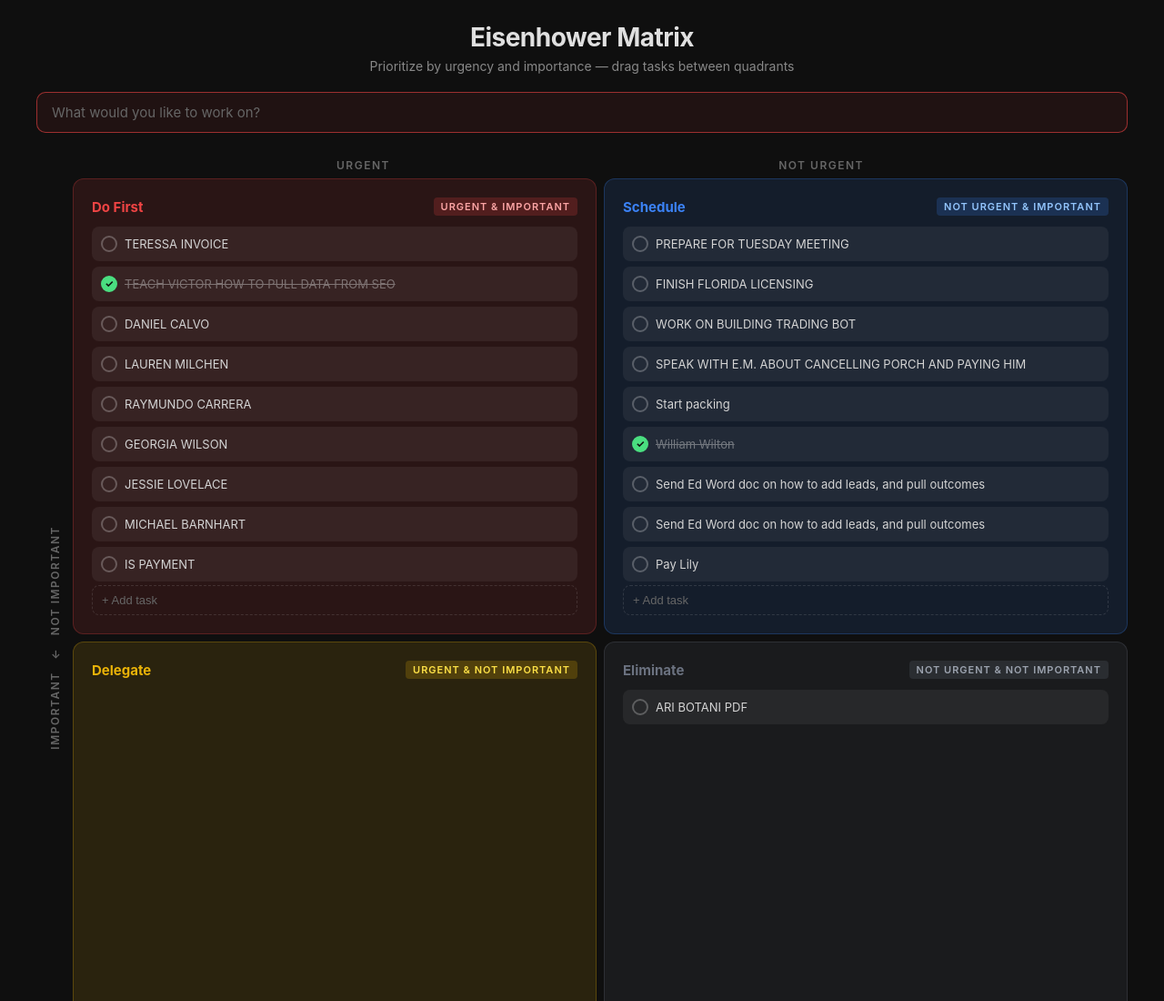
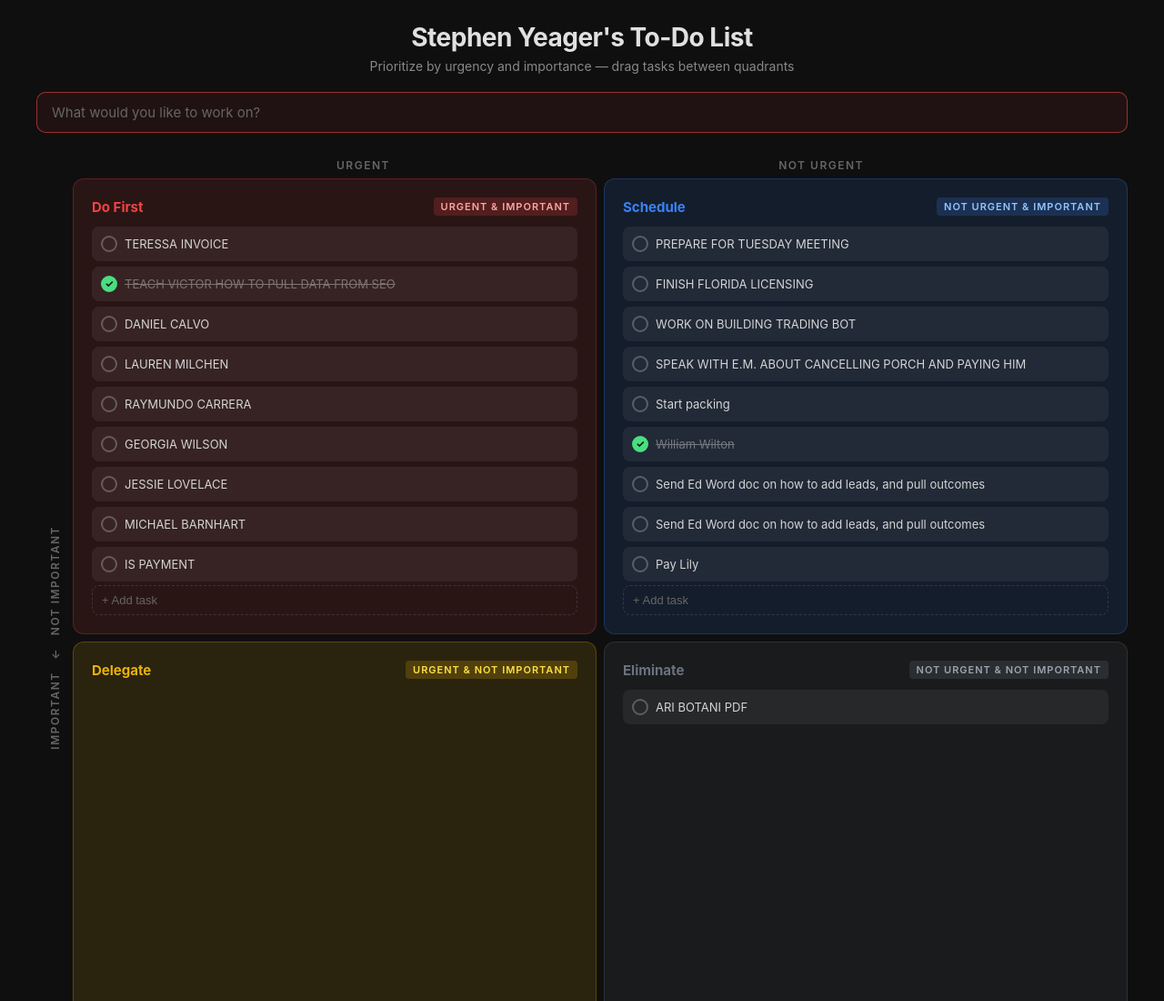
Before and after one commit to YeaCo/eisenhower-matrix, a plain HTML site: page index.html in a window 1280 px wide. Shown: the top 1100 px of the page at 91% size. Drawn offline with Linux system fonts and the light colour scheme.

Commit message:
Update title to Stephen Yeager's To-Do List

```diff
--- a/index.html
+++ b/index.html
@@ -348,7 +348,7 @@
   </style>
 </head>
 <body>
-  <h1>Eisenhower Matrix</h1>
+  <h1>Stephen Yeager's To-Do List</h1>
   <p class="subtitle">Prioritize by urgency and importance — drag tasks between quadrants</p>
 
   <div class="quick-add">
```
